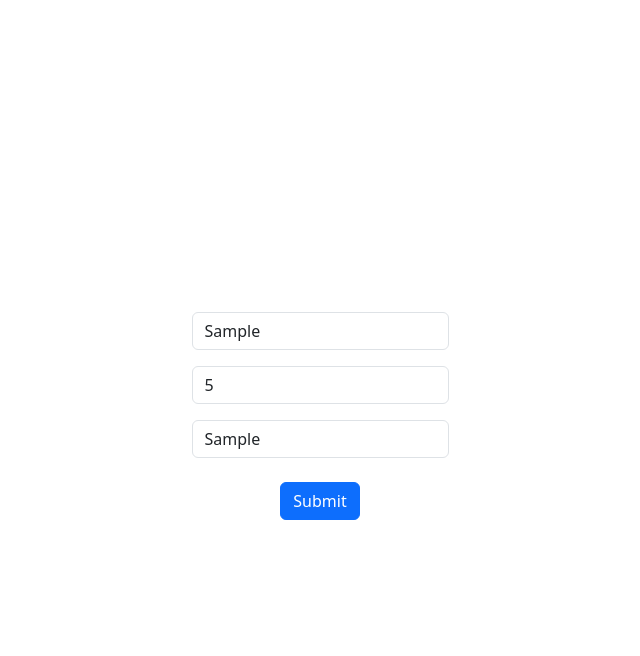
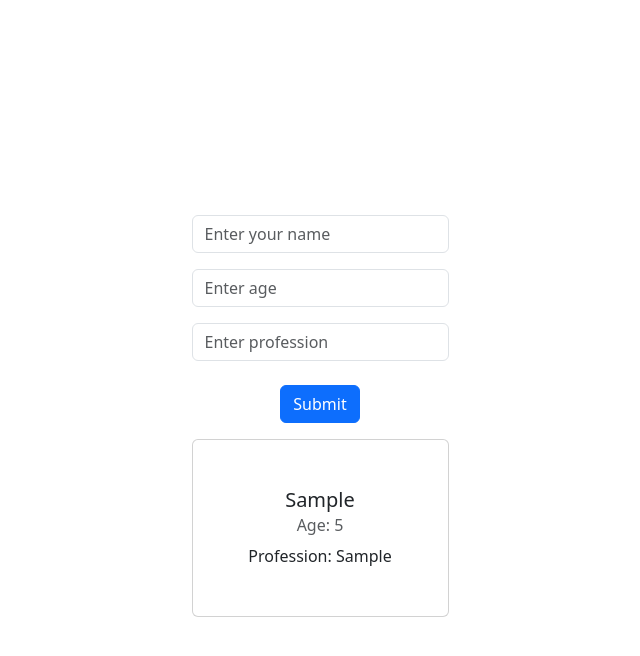
Before and after one commit to pdichone/react-beginners-course, a React (Vite) app: page / in a window 1280 px wide. Both pictures are taken after typing "Sample", "5", "Sample" into the empty fields and a click on the button "Submit". Shown: the top 656 px of the page, without its empty margins (320-960 px from the left). Built offline with nearby package versions, Linux system fonts and the light colour scheme.

Commit message:
setup onhandlesubmit and show a card with age, name and profession

```diff
--- a/src/components/Forms.jsx
+++ b/src/components/Forms.jsx
@@ -20,7 +20,13 @@ function NameForm() {
 
   function handleSubmit(event) {
     event.preventDefault();
-    console.log('Event:::', event.target);
+
+    if (formData.name && formData.profession && formData.age) {
+      setProfiles([...profiles, formData]);
+      setFormData({ name: '', age: '', profession: '' });
+    } else {
+      alert('Please fill in all fields');
+    }
   }
   return (
     <div className="container mt-4">
@@ -59,13 +65,18 @@ function NameForm() {
         </div>
         <button className="btn btn-primary mt-2">Submit</button>
       </form>
-      {/* <ul>
-        {names.map((nameItem, index) => (
-          <li key={index} className="list-group-item">
-            {nameItem}
-          </li>
-        ))}
-      </ul> */}
+
+      {profiles.map((profile, index) => (
+        <div key={index} className="card mt-3">
+          <div className="card-body">
+            <h5 className="card-title">{profile.name}</h5>
+            <h6 className="card-subtitle mb-2 text-muted">
+              Age: {profile.age}
+            </h6>
+            <p className="card-text">Profession: {profile.profession}</p>
+          </div>
+        </div>
+      ))}
     </div>
   );
 }
```
